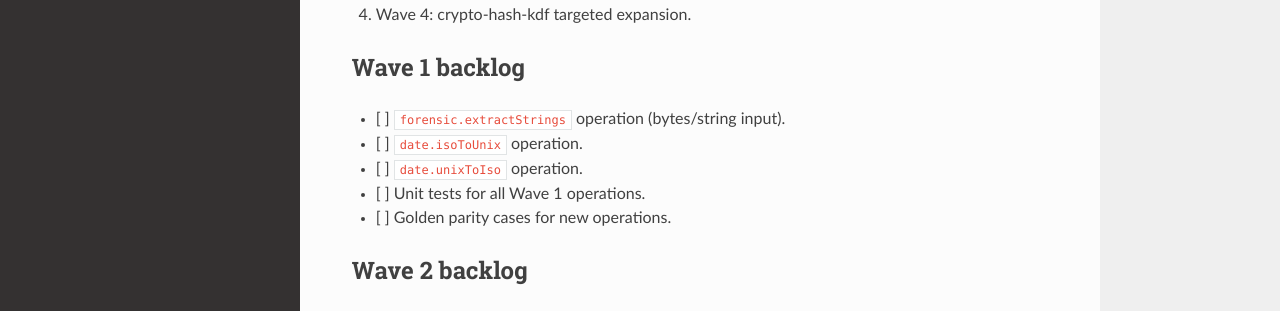
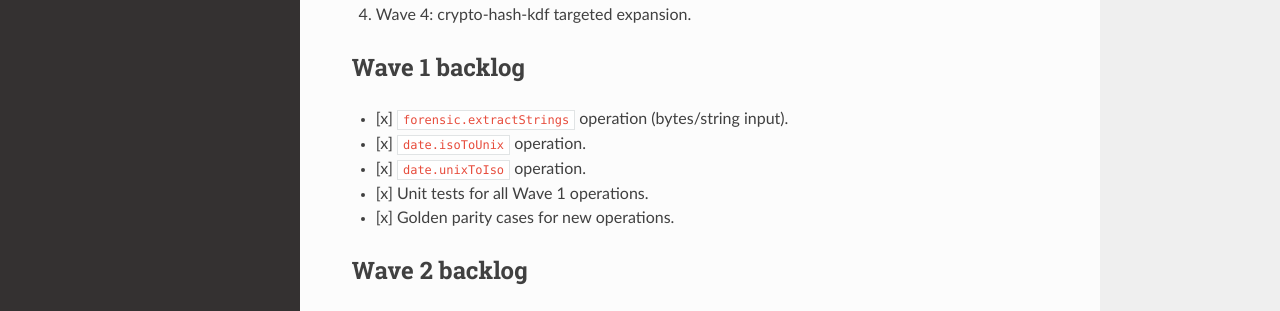
Before and after one commit to mkilijanek/CyberMasterChef, an MkDocs documentation site: the page built from docs/parity/c2-execution-board.md, in a window 1280 px wide and 1268 px high. Shown: the part 437-748 px from the top of the window. Built offline with MkDocs 1.6.1, drawn with Linux system fonts in a browser that asks for light colours; nearby versions of some CDN libraries.

```diff
--- a/docs/parity/c2-execution-board.md
+++ b/docs/parity/c2-execution-board.md
@@ -15,11 +15,11 @@ Translate C2 domain plan into executable implementation waves with measurable ou
 
 ## Wave 1 backlog
 
-- [ ] `forensic.extractStrings` operation (bytes/string input).
-- [ ] `date.isoToUnix` operation.
-- [ ] `date.unixToIso` operation.
-- [ ] Unit tests for all Wave 1 operations.
-- [ ] Golden parity cases for new operations.
+- [x] `forensic.extractStrings` operation (bytes/string input).
+- [x] `date.isoToUnix` operation.
+- [x] `date.unixToIso` operation.
+- [x] Unit tests for all Wave 1 operations.
+- [x] Golden parity cases for new operations.
 
 ## Wave 2 backlog
 
```
Also changed, not shown: README.md (+1 -0 lines), 2 other files.
